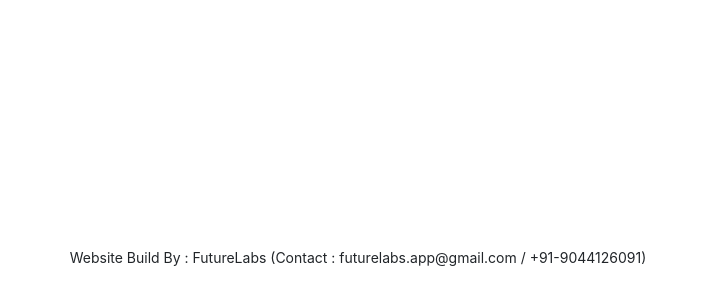
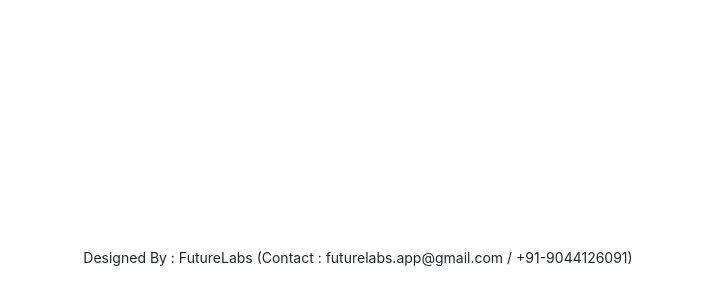
Before and after one commit to Praneet460/lakshyanigam, a website with bundled scripts: page index.html in a window 1280 px wide. Shown: the part 2998-3302 px from the top of the page, without its empty margins (282-997 px from the left). Built offline with nearby package versions, Linux system fonts and the light colour scheme.

Commit message:
Update index.html

```diff
--- a/index.html
+++ b/index.html
@@ -141,7 +141,7 @@
     <!-- Footer -->
     <footer>
       <div class="container text-center">
-        <p>Website Build By : FutureLabs (Contact : futurelabs.app@gmail.com / +91-9044126091)</p>
+        <p>Designed By : FutureLabs (Contact : futurelabs.app@gmail.com / +91-9044126091)</p>
       </div>
     </footer>
 
```
